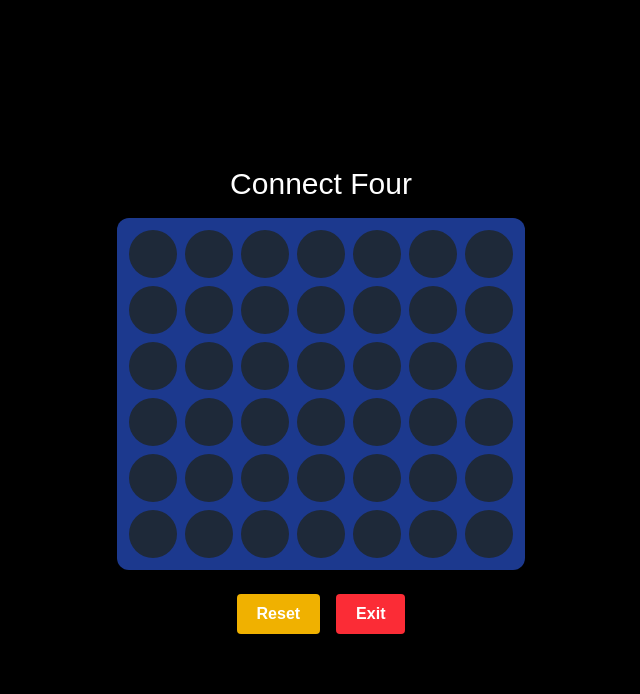
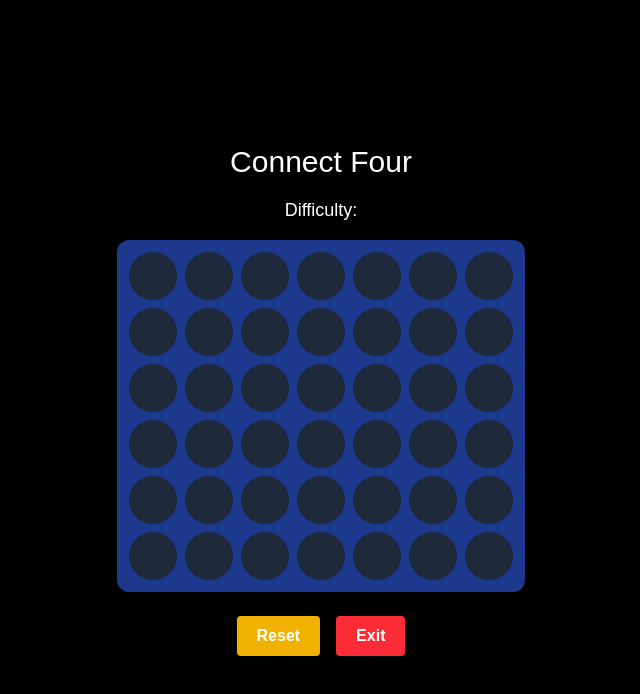
Before and after one commit to RuthlesSan/tic-tac-toe-ai, a Next.js app: page /games/connect4 in a window 1280 px wide. Both pictures are taken after a click on the button "Start Game". Shown: the top 694 px of the page, without its empty margins (319-959 px from the left). Built offline with nearby package versions, Linux system fonts and the light colour scheme.

Commit message:
Added Connect Four game

```diff
--- a/app/games/connect4/page.js
+++ b/app/games/connect4/page.js
@@ -189,6 +189,9 @@ export default function ConnectFour() {
         <div className="h-screen flex flex-col items-center justify-center bg-black text-white">
 
             <h1 className="text-3xl mb-4">Connect Four</h1>
+            <div className="mb-4 text-lg">
+                Difficulty: <span className="uppercase font-semibold">{difficulty}</span>
+            </div>
 
             {/* Board */}
             <div className="grid grid-cols-7 gap-2 bg-blue-900 p-3 rounded-xl">
```
